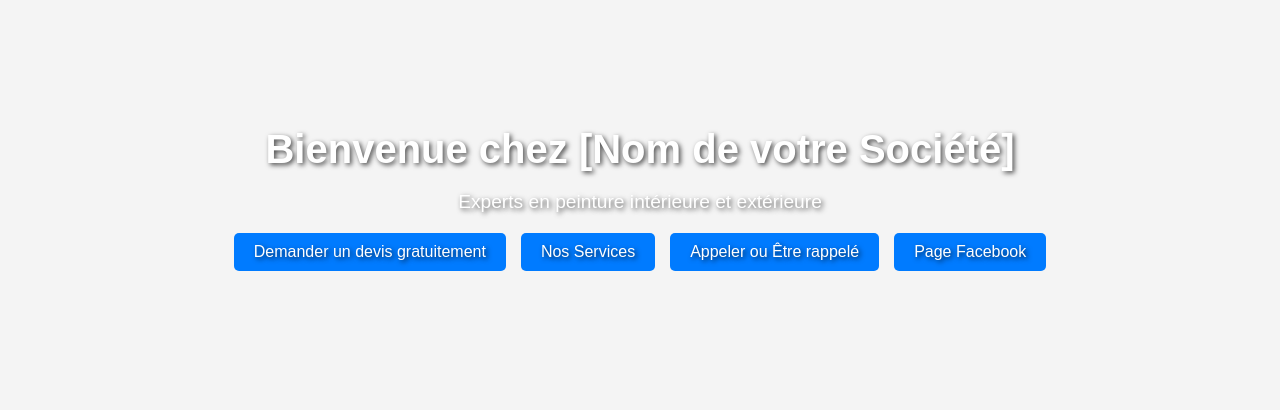
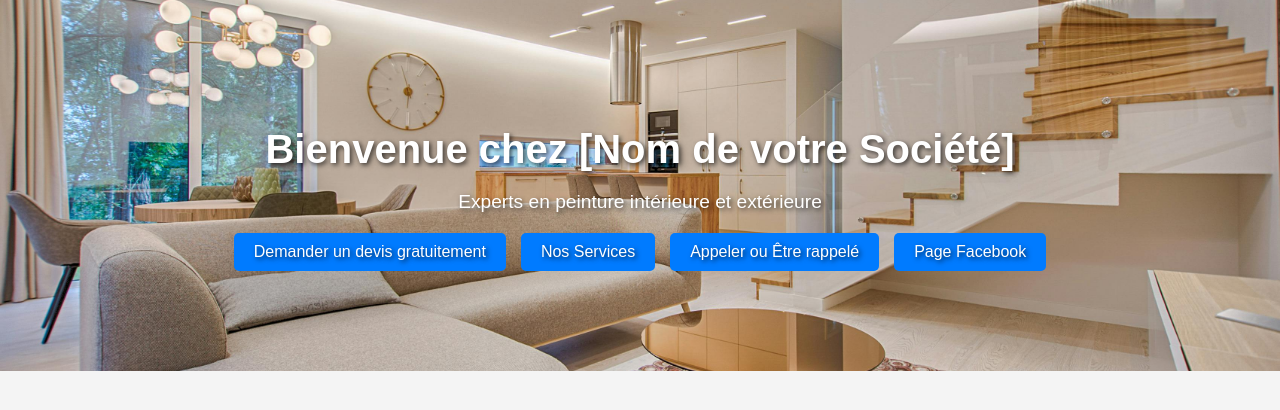
Before and after one commit to OMHPEINTURE14/OMHPEINTURE, a plain HTML site: page index.html in a window 1280 px wide. Drawn offline with Linux system fonts and the light colour scheme.

Commit message:
Update style.css

```diff
--- a/style.css
+++ b/style.css
@@ -7,13 +7,14 @@ body {
 
 .hero {
     text-align: center;
-    background-image: url('peinture.jpg'); /* Remplace par le lien de ton image */
+    background-image: url('peinture.jpg.jpg'); /* Utilise le nom exact de ton image */
     background-size: cover;
     background-position: center;
     padding: 100px 20px;
     color: white;
     text-shadow: 2px 2px 5px rgba(0, 0, 0, 0.7);
 }
+
 
 .hero h1 {
     font-size: 2.5em;
```
